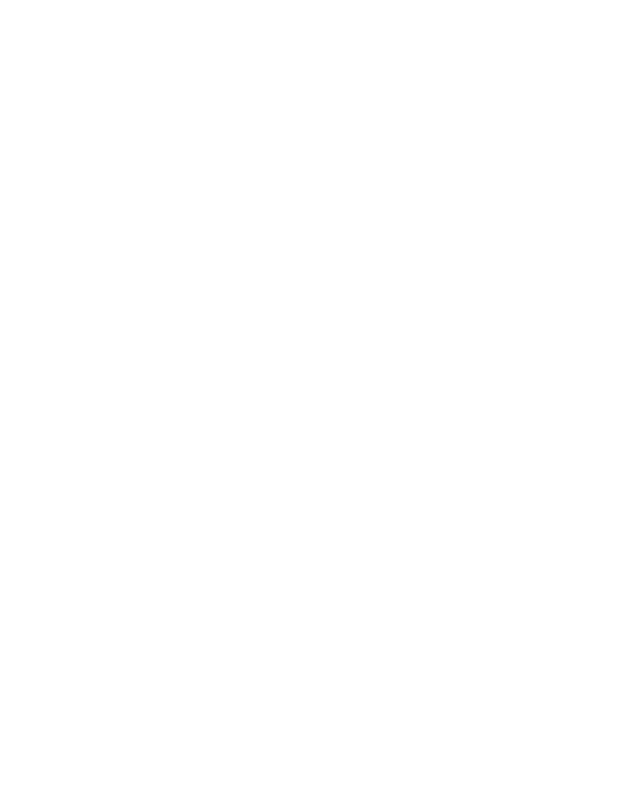
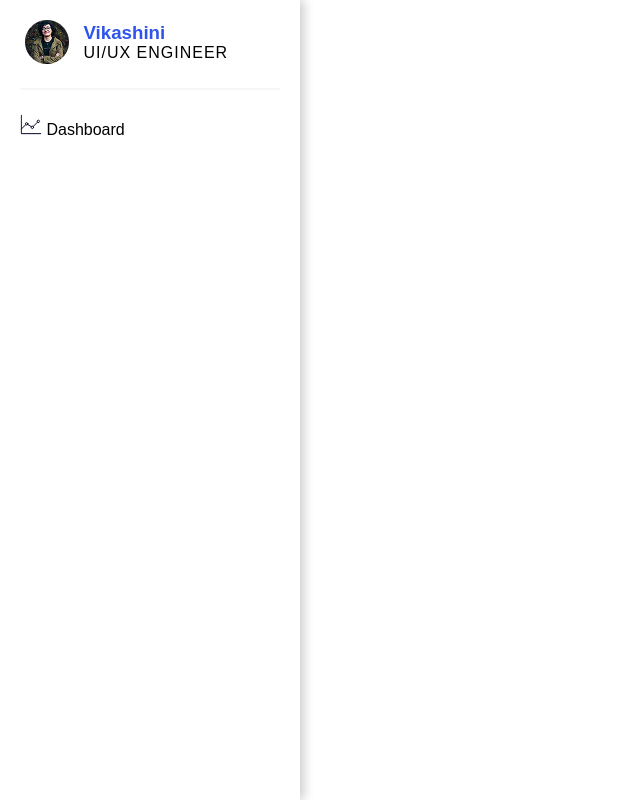
Before and after one commit to kasalava/odin-1, a plain HTML site: page task5/task5.html in a window 1280 px wide. Shown: the whole page, without its empty margins (0-640 px from the left). Drawn offline with Linux system fonts and the light colour scheme.

Commit message:
add list

```diff
--- a/task5/style.css
+++ b/task5/style.css
@@ -4,3 +4,38 @@
     font-family: arial;
     box-sizing: border-box;
 }
+
+.menu{
+    width: 300px;
+    height: 100vh;
+    box-shadow: 4px 0px 10px rgba(0, 0, 0, .2);
+    padding: 20px;
+}
+
+.user::after{
+    content:"";
+    display: block;
+    height: 2px;
+    background: #f6f6f6;
+    margin: 24px 0px;
+}
+
+.user img, .user-info{
+    display: inline-block;
+    vertical-align: middle;
+    margin: 0px 5px;
+}
+
+.user-info h3{
+    color: #2F54EB;
+}
+
+.user-info p{
+text-transform: uppercase;
+letter-spacing: 1px;
+font-style: 10px;
+}
+
+ul{
+list-style-type: none;
+}
--- a/task5/task5.html
+++ b/task5/task5.html
@@ -13,9 +13,22 @@
 
  <div class="menu">
     <div class="user">
-      <img src="" alt="">
+      <img src="avatar.png" alt="avatar">
+      <div class="user-info">
+        <h3>Vikashini</h3>
+        <p>ui/ux engineer</p>
+      </div>
     </div>
+    <ul>
+      <li>
+        <span>
+          <img src="icons/analityc.svg" alt="">
+          Dashboard
+        </span>
+      </li>
+    </ul>
  </div>
+
 
 
   </body>
```
